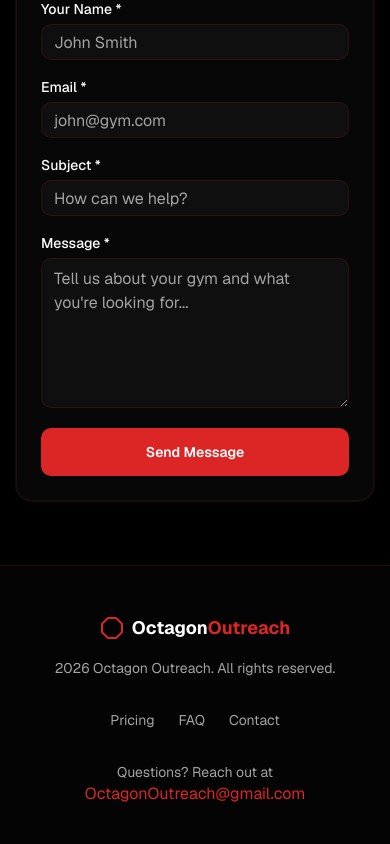
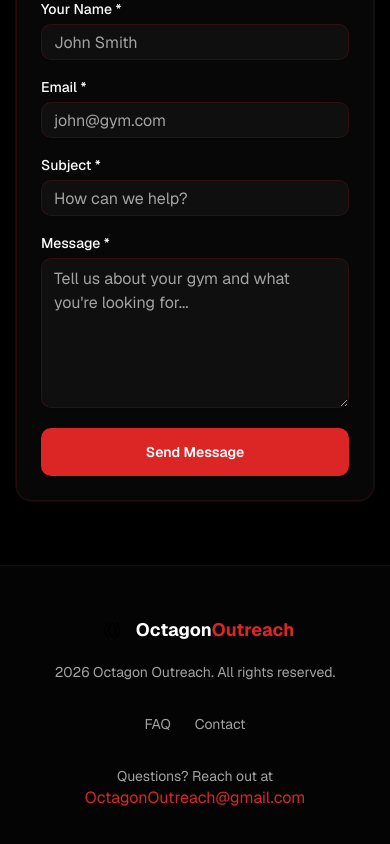
Before and after one commit to OctagonOutreach/v0-persona-profile-review, a Next.js app: page /contact in a window 390 px wide. Shown: the part 1062-1906 px from the top of the page. Built offline with nearby package versions, Linux system fonts and the light colour scheme.

Commit message:
feat: update site branding with new logo and remove pricing
Remove pricing section and update footer logo, hide scroll icon on mobile

```diff
--- a/app/page.tsx
+++ b/app/page.tsx
@@ -6,7 +6,6 @@ import { Hero } from "@/components/sections/hero"
 import { Problem } from "@/components/sections/problem"
 import { Story } from "@/components/sections/story"
 import { HowItWorks } from "@/components/sections/how-it-works"
-import { Pricing } from "@/components/sections/pricing"
 import { Guarantee } from "@/components/sections/guarantee"
 import { FAQ } from "@/components/sections/faq"
 import { FinalCTA } from "@/components/sections/final-cta"
@@ -20,7 +19,6 @@ export default function Home() {
         <Problem />
         <Story />
         <HowItWorks />
-        <Pricing />
         <Guarantee />
         <FAQ />
         <FinalCTA />
--- a/components/layout/footer.tsx
+++ b/components/layout/footer.tsx
@@ -1,5 +1,5 @@
 import Link from "next/link"
-import { Octagon } from "lucide-react"
+import Image from "next/image"
 
 export function Footer() {
   const currentYear = new Date().getFullYear()
@@ -11,7 +11,13 @@ export function Footer() {
           {/* Logo & Copyright */}
           <div className="flex flex-col items-center md:items-start gap-4">
             <Link href="/" className="flex items-center gap-2">
-              <Octagon className="h-6 w-6 text-primary" />
+              <Image
+                src="/images/logo.png"
+                alt="Octagon Outreach Logo"
+                width={32}
+                height={32}
+                className="h-8 w-8"
+              />
               <span className="text-lg font-bold text-foreground">
                 Octagon<span className="text-primary">Outreach</span>
               </span>
@@ -23,12 +29,6 @@ export function Footer() {
 
           {/* Links */}
           <div className="flex flex-wrap justify-center gap-6 text-sm">
-            <Link
-              href="#pricing"
-              className="text-muted-foreground hover:text-foreground transition-colors"
-            >
-              Pricing
-            </Link>
             <Link
               href="#faq"
               className="text-muted-foreground hover:text-foreground transition-colors"
--- a/components/sections/hero.tsx
+++ b/components/sections/hero.tsx
@@ -94,7 +94,7 @@ export function Hero() {
         initial={{ opacity: 0, y: -10 }}
         animate={{ opacity: 1, y: 0 }}
         transition={{ delay: 1, duration: 0.5, repeat: Infinity, repeatType: "reverse" }}
-        className="absolute bottom-8 left-1/2 -translate-x-1/2"
+        className="hidden md:flex absolute bottom-8 left-1/2 -translate-x-1/2"
       >
         <div className="w-6 h-10 rounded-full border-2 border-muted-foreground/50 flex items-start justify-center p-1">
           <div className="w-1.5 h-3 bg-muted-foreground/50 rounded-full" />
```
Also changed, not shown: public/images/logo.png.
